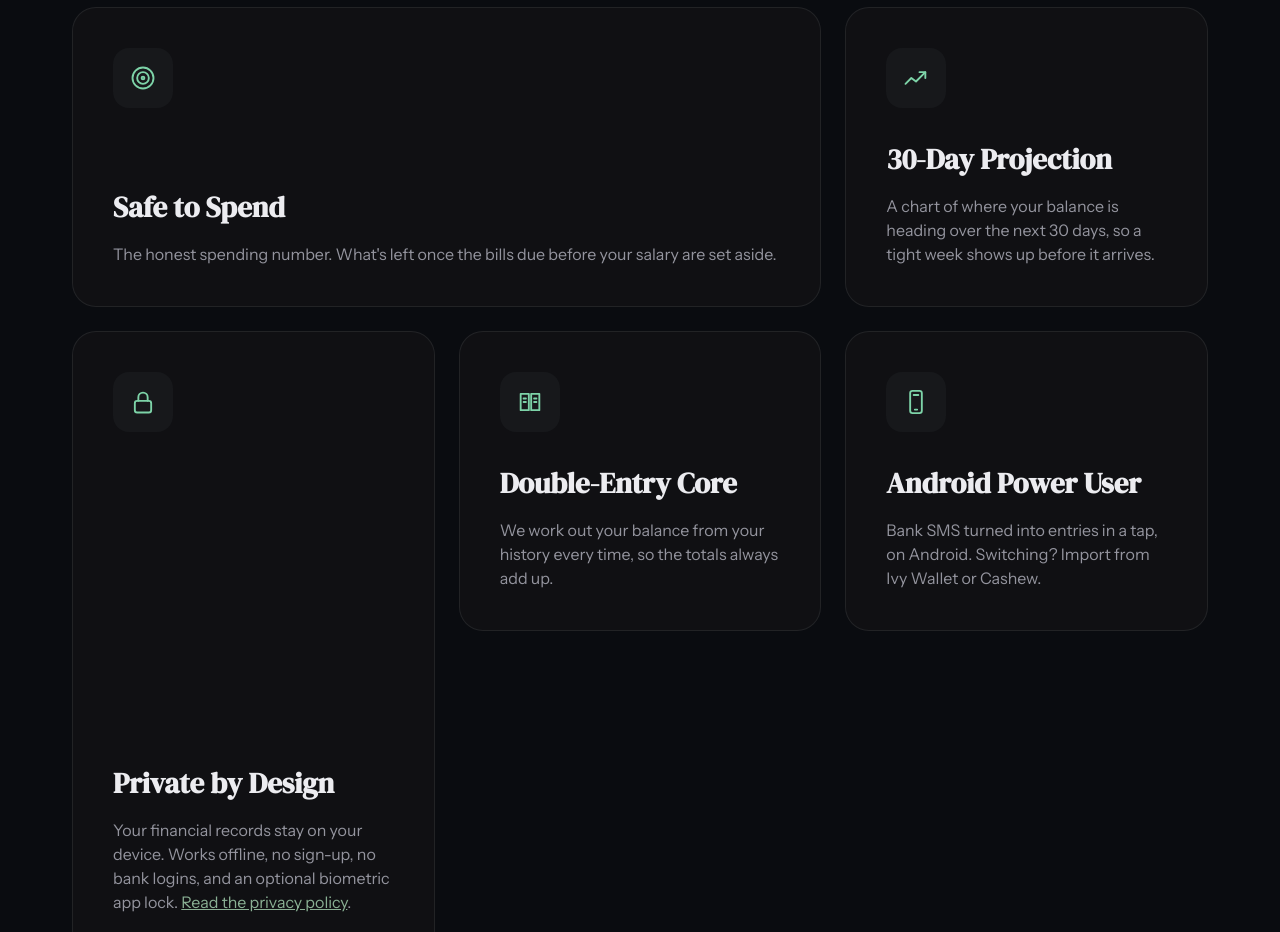
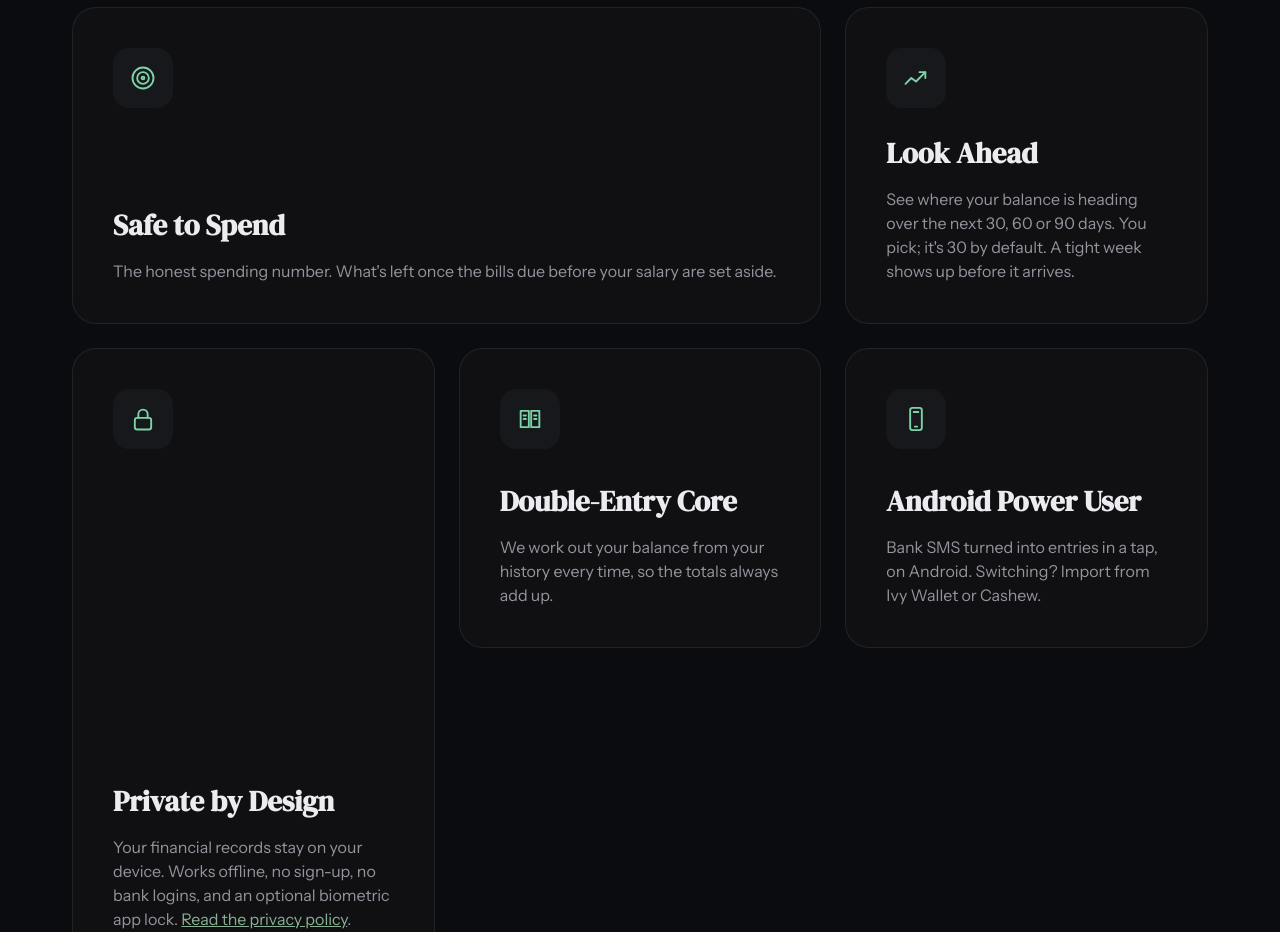
Before and after one commit to SahilSoniOrg/full-frills-landing, a website: page src/index.html in a window 1280 px wide. Shown: the part 3240-4172 px from the top of the page. Drawn offline with Linux system fonts and the light colour scheme.

Commit message:
Projection card: mention 30/60/90-day choice (30 by default)

```diff
--- a/src/index.html
+++ b/src/index.html
@@ -618,8 +618,8 @@
       <div class="card" data-delay="100">
         <div class="card-icon" aria-hidden="true"><svg viewBox="0 0 24 24" width="28" height="28" fill="none" stroke="currentColor" stroke-width="1.6" stroke-linecap="round" stroke-linejoin="round"><path d="M3 17l5-5 4 3 8-8"/><path d="M15 7h5v5"/></svg></div>
         <div>
-          <h3>30-Day Projection</h3>
-          <p>A chart of where your balance is heading over the next 30 days, so a tight week shows up before it arrives.</p>
+          <h3>Look Ahead</h3>
+          <p>See where your balance is heading over the next 30, 60 or 90 days. You pick; it's 30 by default. A tight week shows up before it arrives.</p>
         </div>
       </div>
       <div class="card tall" data-delay="200">
```
